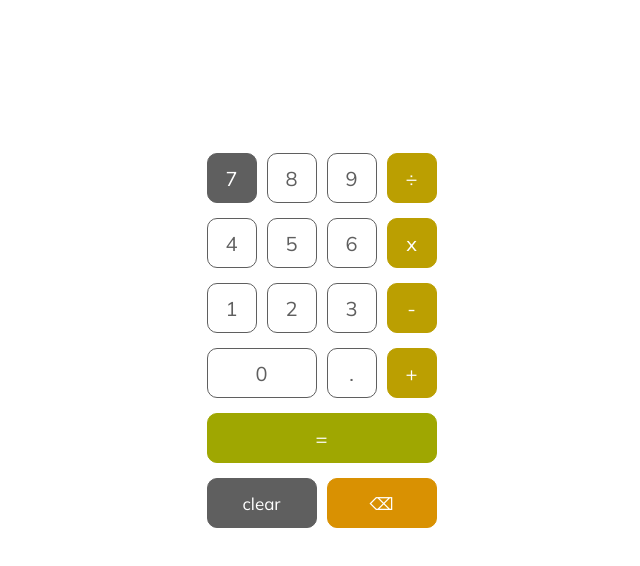
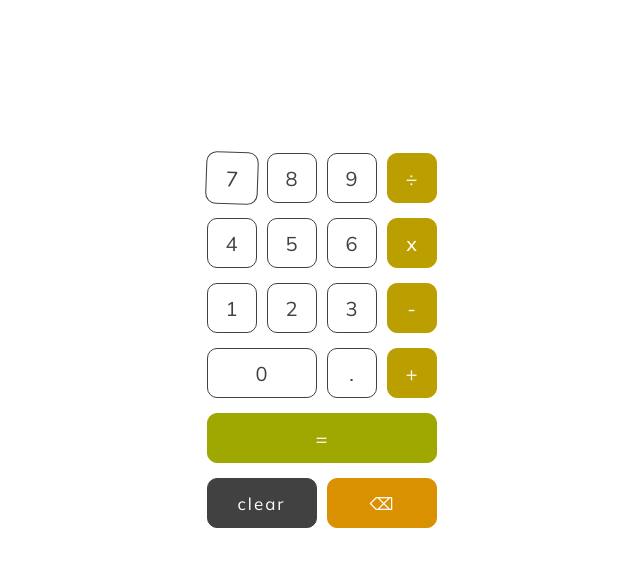
Before and after one commit to caitnbake/odin-calculator, a plain HTML site: page index.html in a window 1280 px wide. In both pictures the pointer is over the button 552 px from the left and 178 px from the top of the page. Shown: the whole page, without its empty margins (321-961 px from the left). Drawn offline with Linux system fonts and the light colour scheme.

Commit message:
Make style changes

```diff
--- a/styles.css
+++ b/styles.css
@@ -3,7 +3,7 @@
 }
 
 :root {
-    --medgrey: #5f5f5f;
+    --medgrey: #414141;
     --orange: #d99102;
     --yellow: #bb9f01;
     --green: #9fa701;
@@ -61,18 +61,10 @@ button {
     cursor: pointer;
 }
 
-button:hover, #back:hover {
-    background: var(--medgrey);
-    color: #fff;
-    border: 1px solid var(--medgrey);
+button:hover, #back:hover, .clear:hover {
+    transform: scale(1.05) rotate(2deg);
     transition: all .3s ease;
     -webkit-transition: all .3s ease;
-}
-
-.clear:hover {
-    background: rgb(166, 0, 0);
-    border: 1px solid rgb(166, 0, 0);
-    color: white;
 }
 
 .operator {
@@ -93,6 +85,7 @@ button:hover, #back:hover {
     background-color: var(--medgrey);
     color: white;
     font-size: 17px;
+    letter-spacing: 2px;
 }
 
 #zero, .clear, #back {
```
